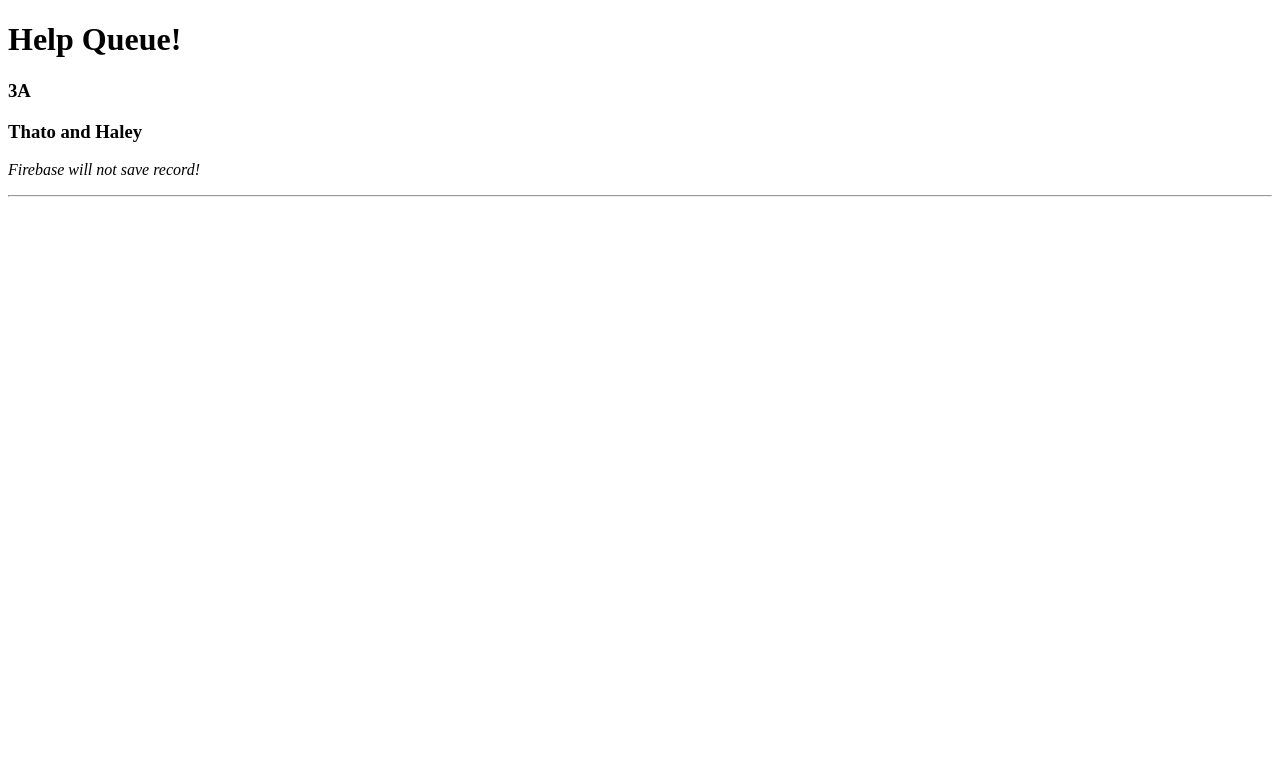
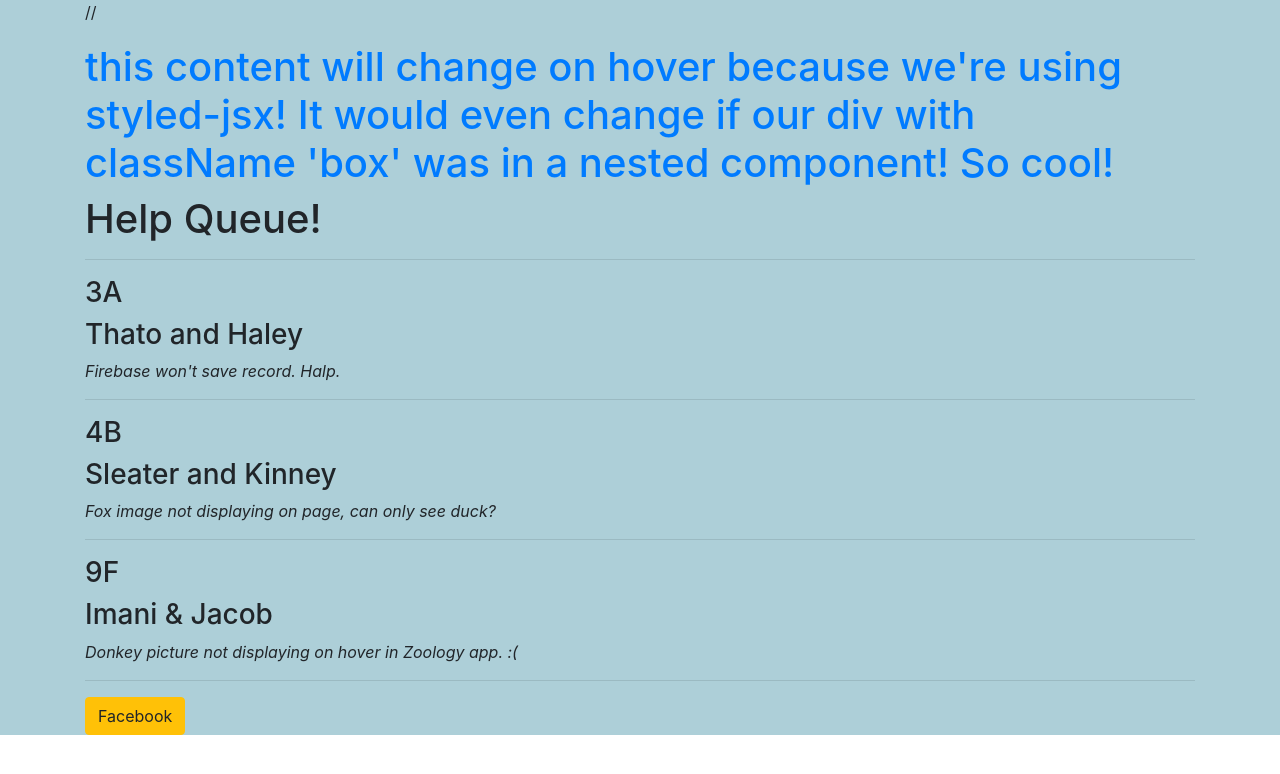
Before and after one commit to QIANQIANHU/react-help-queue, a React app: page / in a window 1280 px wide. Shown: the top 774 px of the page. Built offline with nearby package versions, Linux system fonts and the light colour scheme.

Commit message:
add styling and install bootstrap

```diff
--- a/src/components/App.jsx
+++ b/src/components/App.jsx
@@ -1,13 +1,59 @@
-import React from "react";
-import Header from "./Header";
-import TicketList from "./TicketList";
-
+import React from 'react';
+import Header from './Header';
+import TicketList from './TicketList';
+import { Button } from 'react-bootstrap';
 
 function App(){
+
   return (
-    <div>
+    <div className="container">
+      // <style jsx global>{`
+      //   .container {
+      //     padding: 20px;
+      //   }
+      //   body {
+      //     font-family: Helvetica;
+      //   }
+      //   .box {
+      //     border: none;
+      //     display: block;
+      //     border-bottom: 2px solid #fff;
+      //     margin-bottom: 10px;
+      //   }
+      //   .box:hover {
+      //     border-bottom: 2px solid #ccc;
+      //     outline: 0;
+      //   }
+      //   a {
+      //     color: #888;
+      //     text-decoration: none;
+      //   }
+      //   #primary{
+      //     font-size: 14px;
+      //     font-weight: 400;
+      //     background-color: #428bca;
+      //     border-radius: 5px;
+      //     width: 110px;
+      //     padding: 6px 12px;
+      //     border-color: #529fdc;
+      //     color: white;
+      //   }
+      //   #primary:hover{
+      //     background-color: #357ebd;
+      //     cursor: pointer;
+      //   }
+      // `}</style>
+
+      <div style={{margin: '19px auto 0'}}>
+        <a href="https://medium.com/" target="_blank">
+          <div className="box">
+            <h1>this content will change on hover because we're using styled-jsx! It would even change if our div with className 'box' was in a nested component! So cool!</h1>
+          </div>
+        </a>
+      </div>
       <Header/>
       <TicketList/>
+      <Button bsStyle="warning">Facebook</Button>
     </div>
   );
 }
--- a/src/components/Header.jsx
+++ b/src/components/Header.jsx
@@ -1,4 +1,4 @@
-import React from "react";
+import React from 'react';
 
 
 function Header(){
--- a/src/components/Ticket.jsx
+++ b/src/components/Ticket.jsx
@@ -1,14 +1,19 @@
-import React from "react";
-import PropTypes from "prop-types";
+import React from 'react';
+import PropTypes from 'prop-types';
 
 function Ticket(props){
   return(
     <div>
+      <style global jsx>{`
+        div {
+          background-color: #ADCFD8;
+        }
+      `}</style>
       <h3>{props.location}</h3>
       <h3>{props.names}</h3>
-      <p><em>{props.issue}</em></p>
+      <p className="red-text"><em>{props.issue}</em></p>
       <hr/>
-   </div>
+    </div>
   );
 }
 
--- a/src/components/TicketList.jsx
+++ b/src/components/TicketList.jsx
@@ -1,13 +1,35 @@
-import React from "react";
-import Ticket from "./Ticket";
+import React from 'react';
+import Ticket from './Ticket';
+
+var masterTicketList = [
+  {
+    names: 'Thato and Haley',
+    location: '3A',
+    issue: 'Firebase won\'t save record. Halp.'
+  },
+  {
+    names: 'Sleater and Kinney',
+    location: '4B',
+    issue: 'Fox image not displaying on page, can only see duck?'
+  },
+  {
+    names: 'Imani & Jacob',
+    location: '9F',
+    issue: 'Donkey picture not displaying on hover in Zoology app. :('
+  }
+];
 
 function TicketList(){
   return (
-    <Ticket
-      location="3A"
-      names="Thato and Haley"
-      issue="Firebase will not save record!"
-    />
+    <div>
+      <hr/>
+      {masterTicketList.map((ticket, index) =>
+        <Ticket names={ticket.names}
+          location={ticket.location}
+          issue={ticket.issue}
+          key={index}/>
+      )}
+    </div>
   );
 }
 
--- a/src/index.jsx
+++ b/src/index.jsx
@@ -2,6 +2,10 @@ import React from 'react';
 import ReactDOM from 'react-dom';
 import App from './components/App';
 import { AppContainer } from 'react-hot-loader';
+import 'bootstrap/dist/css/bootstrap.css';
+
+
+
 
 const render = (Component) => {
   ReactDOM.render(
@@ -14,8 +18,10 @@ const render = (Component) => {
 
 render(App);
 
+/*eslint-disable */
 if (module.hot) {
   module.hot.accept('./components/App', () => {
     render(App)
   });
 }
+/*eslint-disable */
--- a/webpack.config.js
+++ b/webpack.config.js
@@ -32,6 +32,21 @@ module.exports = {
   module: {
     rules: [
       {
+        test: /\.css$/,
+        include: /node_modules/,
+        loaders: ['style-loader', 'css-loader'],
+     },
+      {
+        test: /\.jsx?$/,
+        enforce: "pre",
+        loader: "eslint-loader",
+        exclude: /node_modules/,
+        options: {
+          emitWarning: true,
+          configFile: "./.eslintrc.json"
+          }
+        },
+      {
         test: /\.jsx?$/,
         loader: "babel-loader",
         exclude: /node_modules/,
@@ -41,7 +56,8 @@ module.exports = {
             "react",
           ],
           plugins: [
-            "react-hot-loader/babel"
+            "react-hot-loader/babel",
+            "styled-jsx/babel"
           ]
         }
       }
```
Also changed, not shown: package.json (+15 -3 lines), src/components/MyStyledComponent.jsx (added, +14 -0 lines), .eslintrc.json (added), 1 other file (tests, documents, lock files or other folders).
